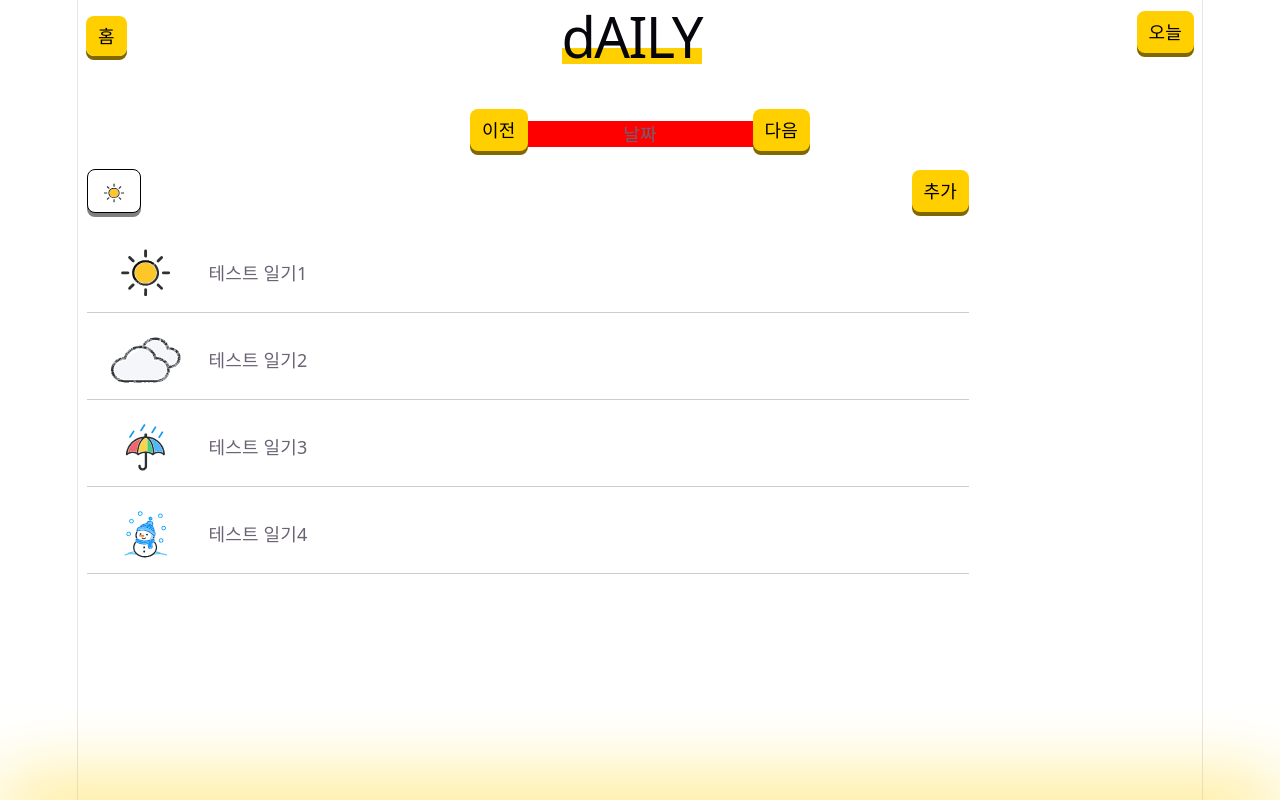
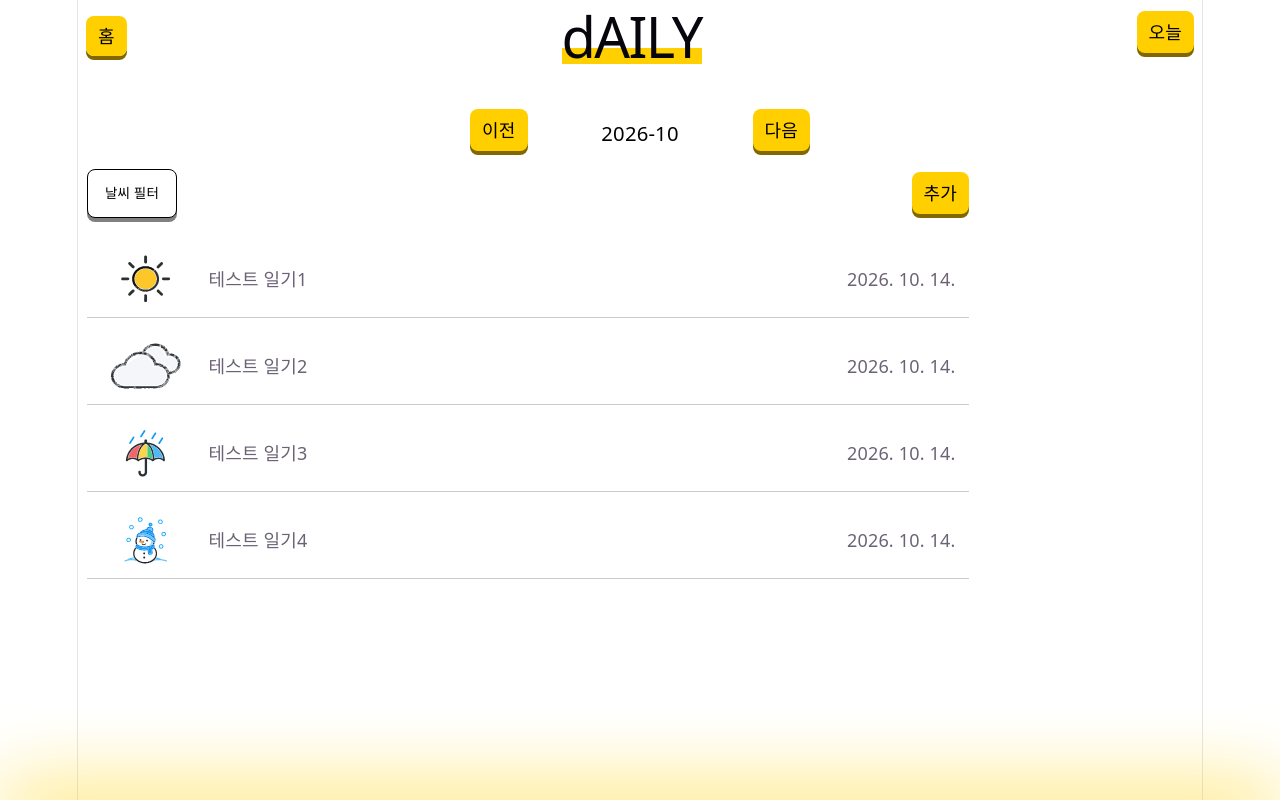
Before and after one commit to wondaero/react-example, a React (Vite) app in the folder react-example/: page /daily in a window 1280 px wide. Built offline with nearby package versions, Linux system fonts and the light colour scheme.

Commit message:
리스트쪽 수정

```diff
--- a/react-example/src/components/daily/DailyList.tsx
+++ b/react-example/src/components/daily/DailyList.tsx
@@ -3,6 +3,7 @@ import { useContext, useRef, memo, type CSSProperties } from "react";
 import { Link } from "react-router";
 
 import type { Daily } from "@/types/daily";
+import useDailyfilter  from "@/hooks/useDailyFilter";
 
 import WeatherIcon from "@/components/WeatherIcon";
 import { DailyContext } from "@/pages/daily/DailyPage";
@@ -24,6 +25,7 @@ const DailyItem = memo(function ({ data }: { data: Daily }) {
           <WeatherIcon type={data.weather} height={50}></WeatherIcon>
         </div>
         <h4 className="flex-1 text-left">{data.title}</h4>
+        <span>{dateParse(data.date)}</span>
       </Link>
     </li>
   );
@@ -32,10 +34,12 @@ const DailyItem = memo(function ({ data }: { data: Daily }) {
 
 function DailyList({ keyword = "" }: { keyword?: string }) {
   const DailyList = useContext(DailyContext);
-  const filteredData = DailyList;
-  // const filteredData = DailyList.filter((t) =>
-  //   normalize(t.title).includes(normalize(keyword)),
-  // );
+  // const DailyFilter = useContext(DailyFilterContext);
+  const { filter } = useDailyfilter();
+
+  const filteredData = DailyList.filter(d => {
+    return (filter.month === d.date) && filter.weather === 0 || d.weather === filter.weather
+  });
 
   return filteredData && filteredData.length ? (
     <ul className="flex flex-col gap-2 w-full">
--- a/react-example/src/components/daily/DailyToolBar.tsx
+++ b/react-example/src/components/daily/DailyToolBar.tsx
@@ -11,7 +11,8 @@ import {
 import { useDebounceCallback } from "@/hooks/useDebounced";
 import { getWeather } from "@/components/Weather";
 import WeatherIcon from "@/components/WeatherIcon";
-import { DailyActionsContext } from "@/pages/daily/DailyPage";
+import { DailyActionsContext, DailyFilterContext } from "@/pages/daily/DailyPage";
+import type { WeatherFilter } from '@/types/daily'
 
 function DailyToolBar({
   onChange,
@@ -20,6 +21,7 @@ function DailyToolBar({
   onChange?: (keyword: string) => void;
 }) {
   console.log("데일리툴바");
+  const DailyFilter = useContext(DailyFilterContext);
 
   const [keyword, setKeyword] = useState<string>("");
 
@@ -37,22 +39,30 @@ function DailyToolBar({
     setKeyword(e.target.value);
   };
 
-  const toggleData = [1, 2, 3, 4].map((n) => ({
-    title: (
+  const weathers: WeatherFilter[] = [0, 1, 2, 3, 4];
+  const toggleData = weathers.map((n) => ({
+    title: n === 0 ? (
+      <span className="text-xs">날씨 필터</span>
+    ) : (
       <WeatherIcon
         type={n}
         height={20}
         className="inline-block align-center"
       ></WeatherIcon>
     ),
-    callback: () => {},
+    callback: () => {DailyFilter?.setFilter((prev) => {
+      return {
+        ...prev,
+        weather: n
+      }
+    })},
   }));
 
   return (
     <section className="flex items-center justify-between w-full">
       <div>
         <Toggle
-          className="border-1 w-12 text-center"
+          className="border-1 w-20 h-11 inline-flex items-center justify-center"
           data={toggleData}
           style={{ "--btn-bg": "#fff" } as CSSProperties}
         ></Toggle>
--- /dev/null
+++ b/react-example/src/hooks/useDailyFilter.ts
@@ -0,0 +1,10 @@
+import { DailyFilterContext } from "@/pages/daily/DailyPage";
+import { useContext } from "react";
+
+export default function useDailyFilter() {
+  const ctx = useContext(DailyFilterContext);
+
+  if(!ctx) throw new Error('DailyPage 안에서만 사용 가능');
+
+  return ctx;
+}
--- a/react-example/src/pages/daily/DailyItemPage.tsx
+++ b/react-example/src/pages/daily/DailyItemPage.tsx
@@ -12,13 +12,7 @@ import { DailyContext, DailyActionsContext } from "@/pages/daily/DailyPage";
 
 import type { Daily, Actions } from "@/types/daily";
 
-const getYYYYMMDD = (timestamp: number | "") => {
-  const d = new Date(timestamp);
-  const yyyy = d.getFullYear();
-  const mm = String(d.getMonth() + 1).padStart(2, "0");
-  const dd = String(d.getDate()).padStart(2, "0");
-  return `${yyyy}-${mm}-${dd}`;
-};
+import { getYYYYMMDD } from '@/utils/date';
 
 type Props = { mode: "new" | "view" | "edit" };
 
--- a/react-example/src/pages/daily/DailyListPage.tsx
+++ b/react-example/src/pages/daily/DailyListPage.tsx
@@ -3,13 +3,16 @@ import Header from "@/components/Header";
 import Button from "@/components/Button";
 import LinkButton from "@/components/LinkButton";
 import DailyBrowser from "@/components/daily/DailyBrowser";
+import { getYYYYMM } from "@/utils/date";
+
 
 function DailyPage() {
+
   return (
     <>
       <section className="flex items-center justify-center p-4">
         <Button>이전</Button>
-        <h3 className="flex-1 max-w-50 bg-[red]">{}날짜</h3>
+        <h3 className="flex-1 max-w-50 text-black text-lg">{getYYYYMM(Date.now())}</h3>
         <Button>다음</Button>
       </section>
       <DailyBrowser></DailyBrowser>
--- a/react-example/src/pages/daily/DailyPage.tsx
+++ b/react-example/src/pages/daily/DailyPage.tsx
@@ -5,11 +5,11 @@ import LinkButton from "@/components/LinkButton";
 
 import { Outlet } from "react-router";
 
-import { useState, createContext, useMemo, useReducer } from "react";
+import { useState, createContext, useMemo, useReducer, type Dispatch, type SetStateAction } from "react";
 
 import DailyBrowser from "@/components/daily/DailyBrowser";
 
-import type { Daily, Actions } from "@/types/daily";
+import type { Daily, Actions, WeatherFilter, DailyFilter } from "@/types/daily";
 
 const initDaily = [
   {
@@ -46,7 +46,11 @@ const homeLink = <LinkButton to="/">홈</LinkButton>;
 const todayBtn = <Button>오늘</Button>;
 
 export const DailyContext = createContext<Daily[]>([]);
-export const DailyActionsContext = createContext<Actions[]>([]);
+export const DailyActionsContext = createContext<Actions | null>(null);
+export const DailyFilterContext = createContext<{
+  filter: DailyFilter;
+  setFilter: Dispatch<SetStateAction<DailyFilter>>;
+} | null>(null);
 
 type DailyAction =
 | {type: 'create'; data: Daily}
@@ -88,14 +92,22 @@ function DailyPage() {
     },
   };
 
+  const [filter, setFilter] = useState<DailyFilter>({
+    weather: 0,
+    month: Date.now()
+  });
+  const filterValue = useMemo(() => ({filter, setFilter}), [filter]);
+
   return (
     <>
       <Header title="dAILY" left={homeLink} right={todayBtn}></Header>
-      <DailyContext value={daily}>
-        <DailyActionsContext value={actions}>
-          <Outlet />
-        </DailyActionsContext>
-      </DailyContext>
+      <DailyFilterContext value={filterValue}>
+        <DailyContext value={daily}>
+          <DailyActionsContext value={actions}>
+            <Outlet />
+          </DailyActionsContext>
+        </DailyContext>
+      </DailyFilterContext>
     </>
   );
 }
--- /dev/null
+++ b/react-example/src/utils/date.ts
@@ -0,0 +1,14 @@
+export const getYYYYMMDD = (timestamp: number | "") => {
+  const d = new Date(timestamp);
+  const yyyy = d.getFullYear();
+  const mm = String(d.getMonth() + 1).padStart(2, "0");
+  const dd = String(d.getDate()).padStart(2, "0");
+  return `${yyyy}-${mm}-${dd}`;
+};
+
+export const getYYYYMM = (timestamp: number | "") => {
+  const d = new Date(timestamp);
+  const yyyy = d.getFullYear();
+  const mm = String(d.getMonth() + 1).padStart(2, "0");
+  return `${yyyy}-${mm}`;
+};
```
Also changed, not shown: react-example/src/types/daily.ts (+8 -2 lines).
